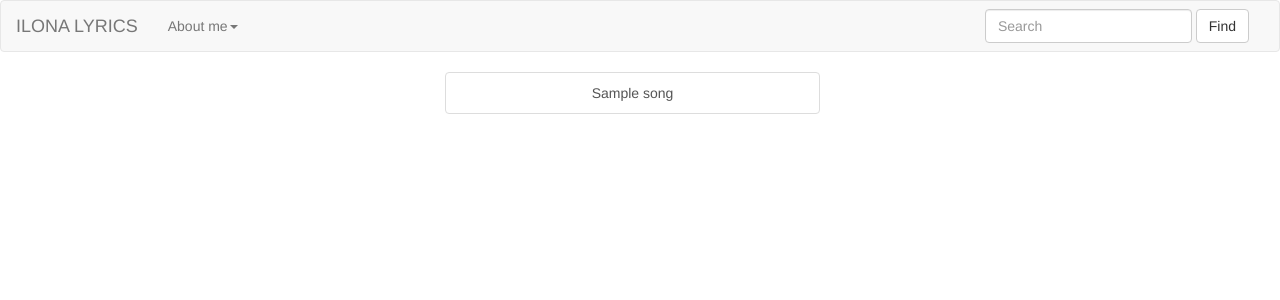
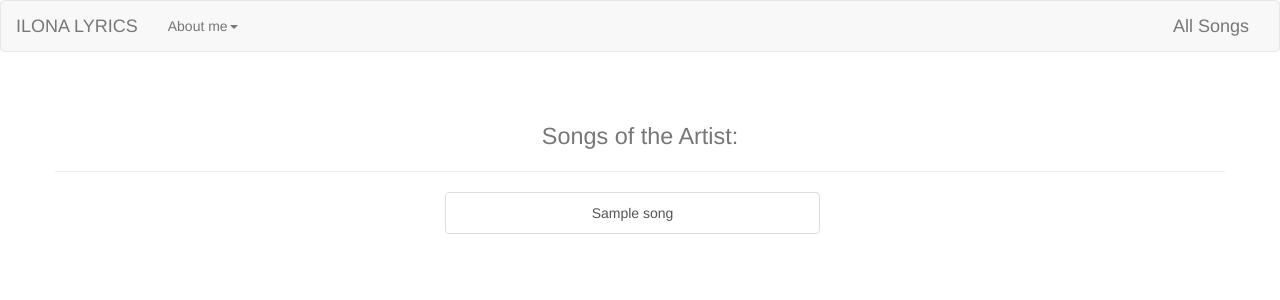
Before and after one commit to forever-Agriculture/lyrics_site, a Django app: template src/website/templates/band.html in a window 1280 px wide. Shown: the top 300 px of the page. Run offline with Django 3.2, Linux system fonts and the light colour scheme; the template is opened without the code that fills it: most values are stand-ins (such as "Sample title", 1, 10 or a date in 2020); parts of the project's set-up code (start-up, migrations or seed data) failed here and were passed over; some libraries are stand-ins or nearby versions.

Commit message:
all songs commit

```diff
--- a/requirements.txt
+++ b/requirements.txt
@@ -6,3 +6,4 @@ olefile==0.44
 Pillow==4.1.1
 psycopg2==2.7.1
 pytz==2017.2
+urllib3==1.21.1
--- a/src/apps/songs_artists/models.py
+++ b/src/apps/songs_artists/models.py
@@ -36,7 +36,7 @@ class Lyrics(models.Model):
     song_name = models.CharField(
         max_length=256,
         blank=False,
-        verbose_name=_("Title"))
+        verbose_name=_("Song name"))
 
     song_lyrics = models.TextField(
         blank=False,
--- a/src/basic/urls.py
+++ b/src/basic/urls.py
@@ -17,7 +17,8 @@ from django.conf.urls import include, url
 from django.conf import settings
 from django.conf.urls.static import static
 from django.contrib import admin
-from apps.songs_artists.views import BandsListView, SongslistView, SongsDetailView
+from apps.songs_artists.views import BandsListView, SongslistView, SongsDetailView, SearchView
+# from apps.songs_artists import views
 
 urlpatterns = [
 
@@ -31,5 +32,8 @@ urlpatterns = [
     # Admin
     url(r'^admin/', admin.site.urls),
 
+    # Search
+    url(r'^search/$', SearchView.as_view(), name='search'),
+
 ]   + static(settings.STATIC_URL, document_root=settings.STATIC_ROOT)+ static\
     (settings.MEDIA_URL, document_root=settings.MEDIA_ROOT)
--- a/src/website/templates/band.html
+++ b/src/website/templates/band.html
@@ -9,6 +9,11 @@
 
 <div class="container">
     <div class="row">
+        <div class="page-header text-center">
+          <h1><small>{% trans "Songs of the Artist:" %}</small></h1>
+        </div>
+    </div>
+    <div class="row">
       <div class="list-group col-sm-6 col-sm-offset-4  col-md-4 col-md-offset-4 text-center">
           {% for song in songs_list %}
           <a href="{% url "texts" song.id %}" class="list-group-item">{{ song.song_name }}</a>
--- a/src/website/templates/base.html
+++ b/src/website/templates/base.html
@@ -47,12 +47,13 @@
                   </ul>
                 </li>
               </ul>
-              <form class="navbar-form navbar-right">
-                <div class="form-group">
-                  <input type="text" class="form-control" placeholder={% trans "Search" %}>
-                </div>
-                <button type="submit" class="btn btn-default">{% trans "Find" %}</button>
-              </form>
+              <!--<form method="get" class="navbar-form navbar-right">-->
+                <!--<div class="form-group">-->
+                  <!--<input type="text" class="form-control" placeholder={% trans "Search" %}>-->
+                <!--</div>-->
+                <!--<button type="submit" class="btn btn-default">{% trans "Find" %}</button>-->
+              <!--</form>-->
+                <a class="navbar-brand navbar-right" href="{% url "search" %}">{% trans "All Songs" %}</a>
             </div><!-- /.navbar-collapse -->
           </div><!-- /.container-fluid -->
         </nav>
```
Also changed, not shown: src/apps/songs_artists/views.py (+8 -1 lines), src/locale/en/LC_MESSAGES/django.po, src/locale/uk/LC_MESSAGES/django.po.
